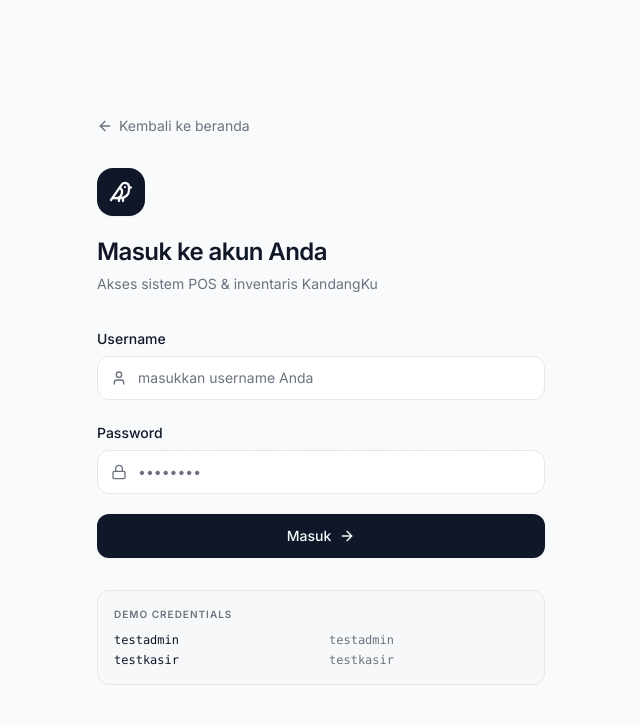
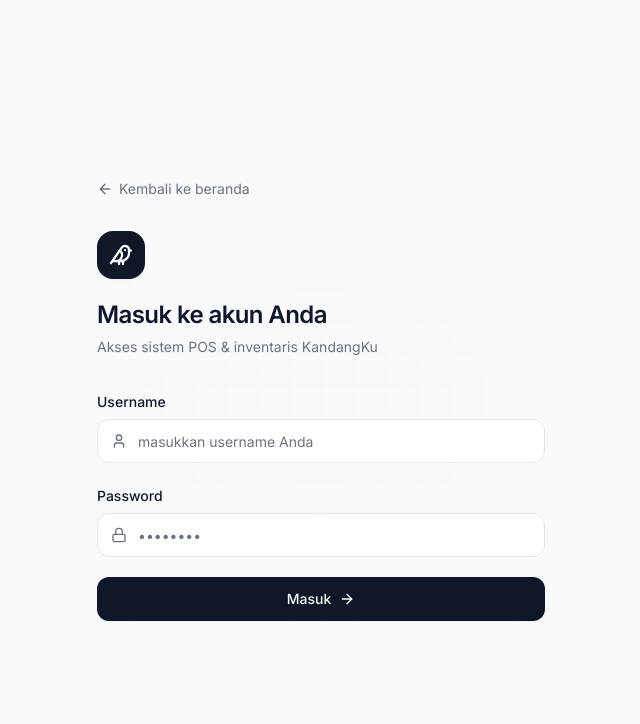
Before and after one commit to alfann15/KandangKu, a Next.js app: page /auth/signin in a window 1280 px wide. Shown: the top 724 px of the page, without its empty margins (319-959 px from the left). Built offline with nearby package versions, Linux system fonts and the light colour scheme.

Commit message:
ready to deploy

```diff
--- a/app/auth/signin/page.tsx
+++ b/app/auth/signin/page.tsx
@@ -143,7 +143,7 @@
           </form>
 
           {/* Demo credentials */}
-          <div className="mt-8 rounded-xl border border-border bg-muted/40 p-4">
+          {/* <div className="mt-8 rounded-xl border border-border bg-muted/40 p-4">
             <p className="text-[10px] font-semibold uppercase tracking-widest text-muted-foreground">
               Demo Credentials
             </p>
@@ -153,7 +153,7 @@
               <p className="text-foreground">testkasir</p>
               <p className="text-muted-foreground">testkasir</p>
             </div>
-          </div>
+          </div> */}
         </div>
       </div>
     </main>
```
